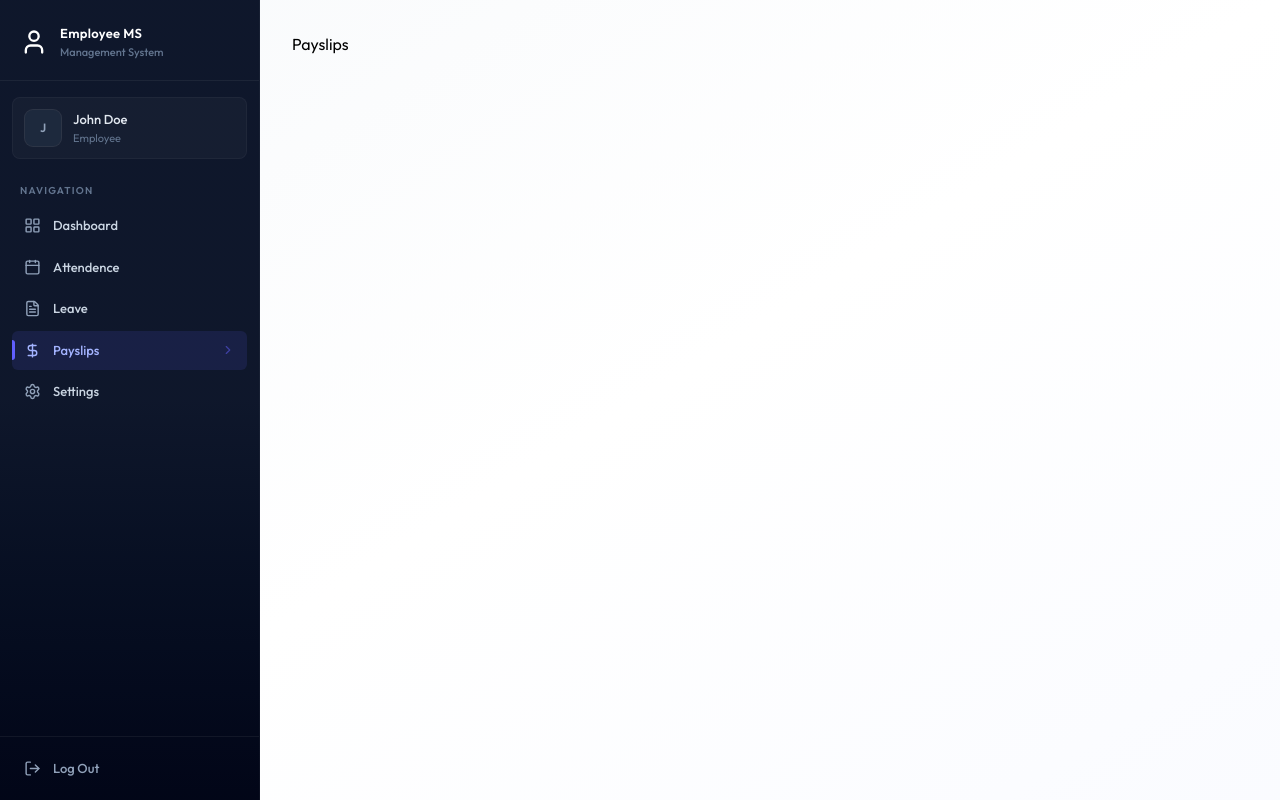
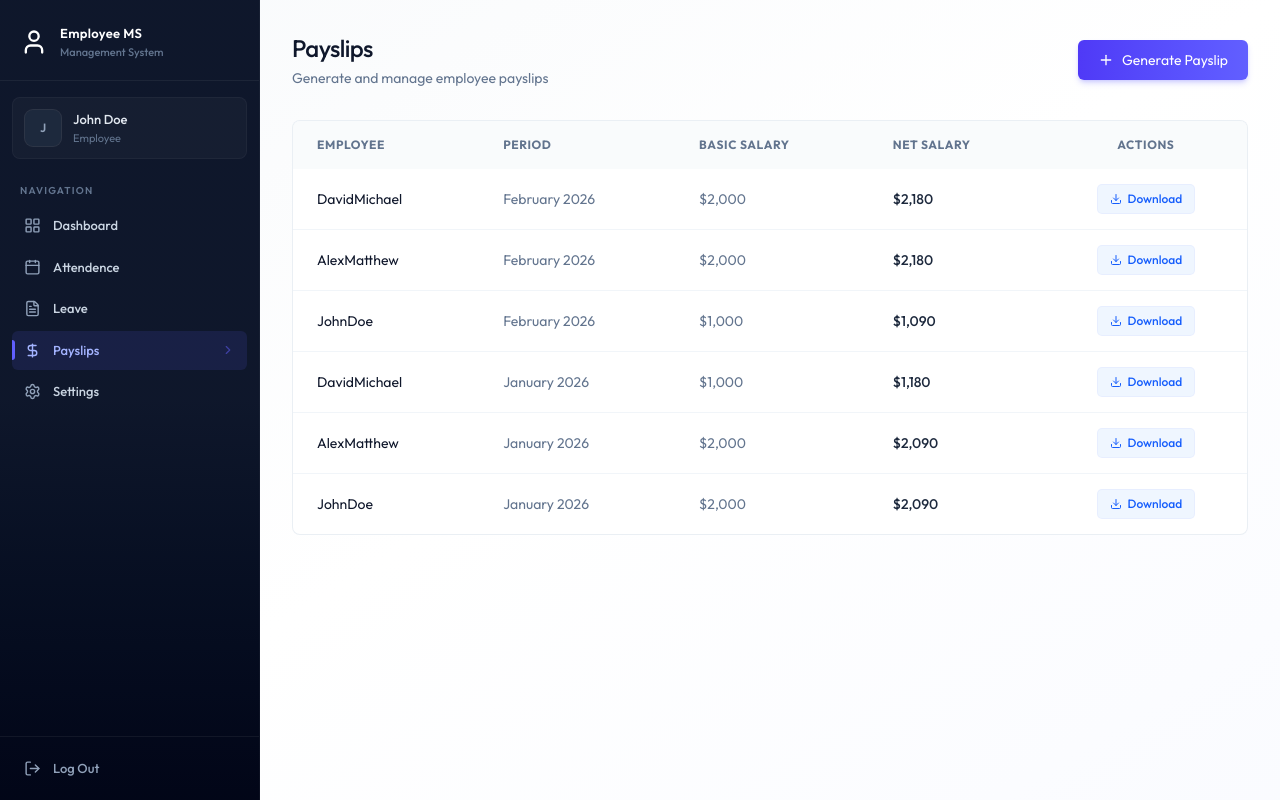
Before and after one commit to vijay-dev07/FULLSTACK-EMS, a React (Vite) app in the folder client/: page /payslips in a window 1280 px wide. Built offline with nearby package versions, Linux system fonts and the light colour scheme.

Commit message:
payslip  page ui completed

```diff
--- /dev/null
+++ b/client/src/components/payslip/GeneratePayslipForm.jsx
@@ -0,0 +1,109 @@
+import { Loader2, Plus, X } from 'lucide-react'
+import React, { useState } from 'react'
+
+const GeneratePayslipForm = ({employees , onSuccess}) => {
+
+    const [isOpen , setIsOpen] = useState(false)
+    const [loading , setLoading] = useState(false)
+
+    if(!isOpen) return (
+        <button  onClick={() => setIsOpen(true)} className='btn-primary flex items-center gap-2'>
+            <Plus className='w-4 h-4'/> Generate Payslip
+        </button>
+    )
+
+    const handleSubmit = async (e) => {
+        e.preventDefault();
+    }
+
+  return (
+    <div className='fixed inset-0 bg-black/40 backdrop-blur-sm flex items-center justify-center z-50 p-4'>
+        <div className='card max-w-lg w-full p-6 animate-slide-up'>
+            <div className='flex justify-between items-center mb-6'>
+                <h3 className='text-lg font-bold text-slate-900'>Generate Monthly Payslips</h3>
+                <button onClick={() => setIsOpen(false)}
+                 className='text-slate-400 hover:text-slate-600 p-1 '>
+                    <X size={20}/>
+                </button>
+            </div>
+            <form onSubmit={handleSubmit} className='space-y-4'>
+                {/* select employee */}
+
+                <div>
+                    <label className='block text-sm font-medium text-slate-700 mb-2'>
+                        Employee
+                    </label>
+                    <select name='employeeId' required>
+                        {employees.map((e) => (
+                            <option value={e.id} key={e.id}>
+                                {e.firstName}  {e.lastName} ({e.position})
+                            </option>
+
+                        ))}
+                    </select>
+                </div>
+
+                {/* select month & year */}
+                <div className='grid grid-cols-2 gap-4'>
+                    <div>
+                         <label className='block text-sm font-medium text-slate-700 mb-2'>
+                            Month
+                        </label>
+                        <select name='month' >
+                            {Array.from({length: 12 } , (_, i) => i + 1 ).map((m) => (
+                                <option value={m} key={m}>{m}</option>
+                            ))}
+                        </select>
+                    </div>
+                     <div>
+                         <label className='block text-sm font-medium text-slate-700 mb-2'>
+                            Year
+                        </label>
+                        <input type='number' name='year' defaultValue={new Date().getFullYear()}/>
+                    </div>
+                </div>
+
+                {/* Basic Salary */}
+                <div>
+                    <label className='block text-sm font-medium text-slate-700 mb-2'>
+                        Basic Salary
+                    </label>
+                    <input type='number' name='basicSalary'required placeholder='5000'/>
+                </div>
+
+                {/* Allowances & Deductions  */}
+
+                <div className='grid grid-cols-2 gap-4'>
+                    <div>
+                        <label className='block text-sm font-medium text-slate-700 mb-2'>
+                            Allowances
+                        </label>
+                        <input type='number' name='allowances' defaultValue={0}/>
+                    </div>
+                     <div>
+                        <label className='block text-sm font-medium text-slate-700 mb-2'>
+                            Deductions
+                        </label>
+                        <input type='number' name='deductions' defaultValue={0}/>
+                    </div>
+                </div>
+
+                {/* buttons */}
+
+                <div className='flex justify-end gap-3 pt-2'>
+                    <button onClick={() => setIsOpen(false)} type='button' className='btn-secondary' >
+                        cancel
+                    </button>
+                    <button  disabled={loading} type='submit' className='btn-primary flex items-center' >
+                        {loading && <Loader2 className='w-4  h-4 mr-2 animate-spin'/>}
+                        Generate
+                    </button>
+                </div>
+            </form>
+        </div>
+
+    </div>
+  )
+}
+
+export default GeneratePayslipForm
--- /dev/null
+++ b/client/src/components/payslip/PayslipList.jsx
@@ -0,0 +1,66 @@
+import { Download } from 'lucide-react'
+import React from 'react'
+import {format} from "date-fns"
+
+const PayslipList = ({payslips , isAdmin}) => {
+  return (
+     <div className='card overflow-hidden '>
+            <div className='overflow-x-auto'>
+                <table className='table-modern'>
+                    <thead>
+                        <tr>
+                            {isAdmin && <th>Employee</th>}
+                            <th>Period</th>
+                            <th>Basic Salary</th>
+                            <th>Net Salary</th>
+                            <th className='text-center'>Actions </th>
+                        </tr>
+                    </thead>
+                    <tbody>
+                        {payslips.length === 0 ? (
+                            <tr>
+                                <td colSpan={isAdmin ? 5 : 4} className='text-center py-12 text-slate-400'>
+                                    No Payslips Found
+                                </td>
+                            </tr>
+                        ):(
+                            payslips.map((payslip) => {
+                                return(
+                                    <tr key={payslip._id || payslip.id}>
+                                        {isAdmin && (
+                                        <td className=' text-slate-900'>
+                                            {payslip.employee?.firstName}
+                                             {payslip.employee?.lastName}
+                                        </td>
+                                        )}
+
+                                         <td className='text-slate-500'>
+                                            {format(new Date(payslip.year ,payslip.month - 1), "MMMM yyyy")}
+                                        </td>
+                                        <td className='text-slate-500'>
+                                            ${payslip.basicSalary?.toLocaleString()}
+                                        </td>
+                                         <td className='text-slate-800 font-medium'>
+                                            ${payslip.netSalary?.toLocaleString()}
+                                        </td>
+                                        <td className='text-center' >
+                                           <button onClick={() => window.open(`/print/payslips/${payslip._id || payslip.id}`)} className='inline-flex items-center px-3 py-1.5 text-xs font-medium
+                                           rounded text-blue-600 bg-blue-50 hover:bg-blue-100 transition-colors ring-1 ring-blue-600/10'>
+                                            <Download className='w-3 h-3 mr-1.5'/>
+                                            Download
+                                           </button>
+                                        </td>
+                                    </tr>
+                                )
+                            })
+
+                        )}
+                    </tbody>
+                </table>
+            </div>
+
+        </div>
+  )
+}
+
+export default PayslipList
--- a/client/src/pages/Payslips.jsx
+++ b/client/src/pages/Payslips.jsx
@@ -1,7 +1,45 @@
+import { useCallback, useEffect, useState } from "react"
+import { dummyEmployeeData, dummyPayslipData } from "../assets/assets";
+import Loading from "../components/Loading";
+import PayslipList from "../components/payslip/PayslipList";
+import GeneratePayslipForm from "../components/payslip/GeneratePayslipForm";
 
 const Payslips = () => {
+
+  const [payslips , setPayslips] = useState([])
+  const [employees , setEmployees] = useState([])
+  const [loading , setLoading] = useState(true);
+  const isAdmin = true;
+
+
+  const fetchPayslips = useCallback(async ()=> {
+    setPayslips(dummyPayslipData)
+    setTimeout(() => {
+      setLoading(false);
+    },1000)
+  },[])
+
+  useEffect(() => {
+    fetchPayslips()
+  },[fetchPayslips])
+
+  useEffect(() => {
+    if(isAdmin) setEmployees(dummyEmployeeData)
+  },[isAdmin])
+
+  if(loading) return <Loading/>
+
   return (
-    <div>Payslips</div>
+    <div className="animate-fade-in">
+      <div className="flex flex-col sm:flex-row justify-between items-start sm:items-center gap-4 mb-8">
+        <div>
+          <h1 className="page-title">Payslips</h1>
+          <p className="page-subtitle">{isAdmin ? "Generate and manage employee payslips" :"Your payslips history"}</p>
+        </div>
+        {isAdmin && <GeneratePayslipForm employees={employees} onSuccess={fetchPayslips}/>}
+      </div>
+      <PayslipList payslips={payslips} isAdmin={isAdmin}/>
+    </div>
   )
 }
 
```
